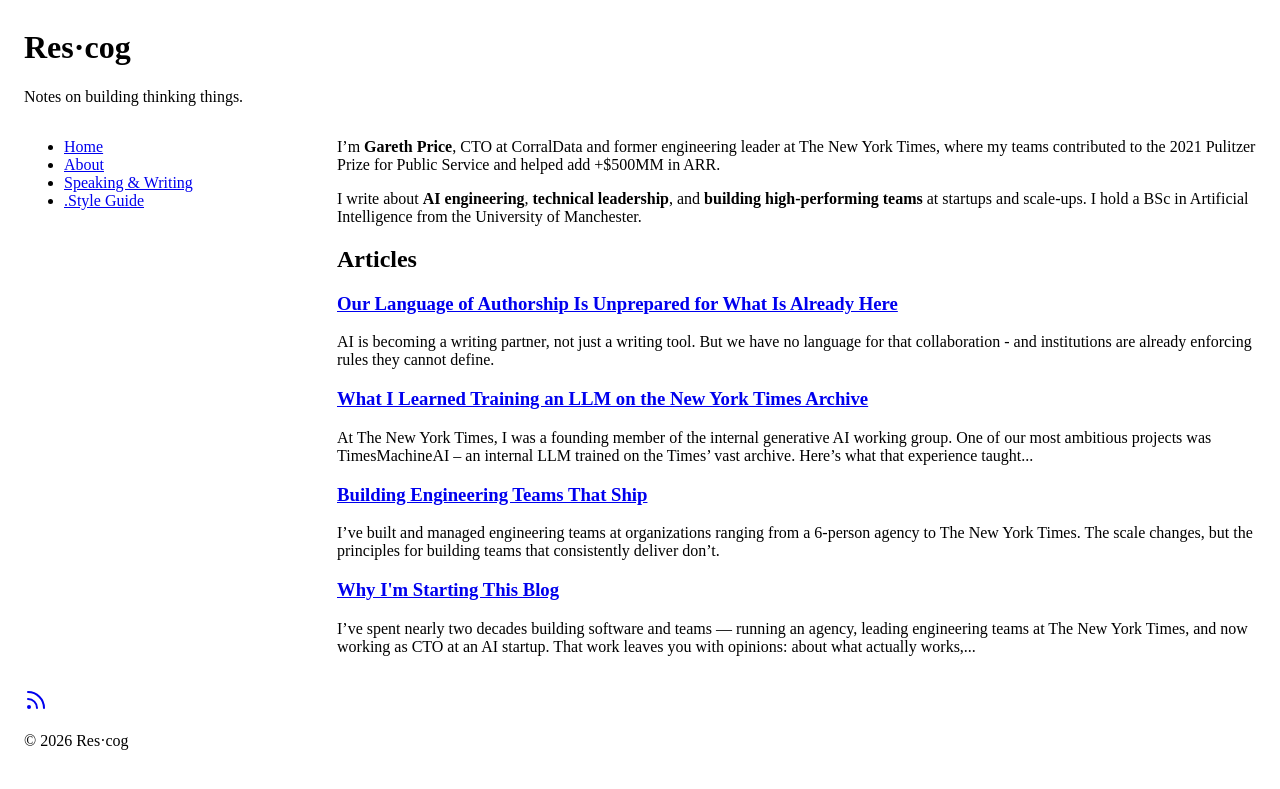
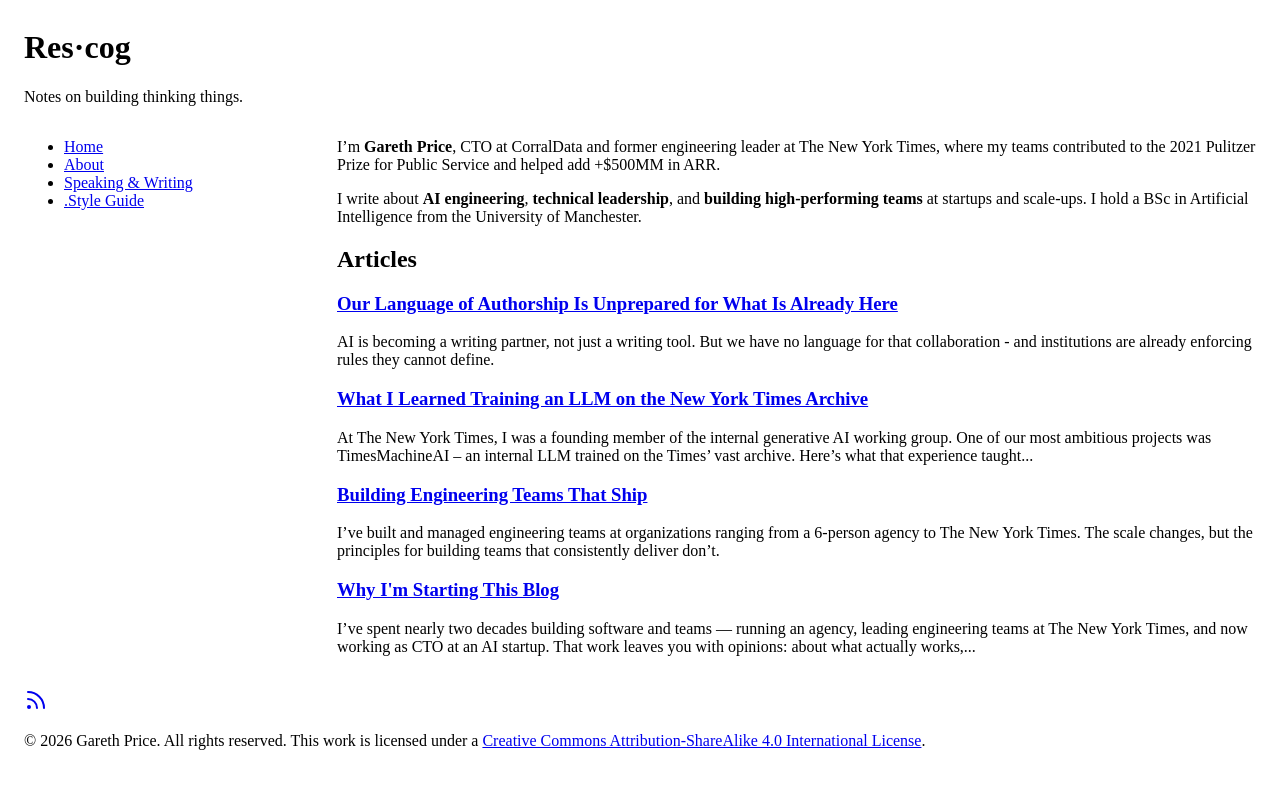
Before and after one commit to garethsprice/blog, a Jekyll site: the page built from index.md, in a window 1280 px wide. Shown: the top 789 px of the page. Built offline with Jekyll 4.4.1, drawn with Linux system fonts in a browser that asks for light colours.

Commit message:
Update footer to include author's name and Creative Commons license information for better attribution and clarity.

```diff
--- a/_includes/footer.html
+++ b/_includes/footer.html
@@ -4,6 +4,6 @@
     <a href="{{ site.author.github }}" title="GitHub" aria-label="GitHub"><i data-lucide="github"></i></a>
     <a href="{{ site.baseurl }}/feed.xml" title="Atom Feed" aria-label="Atom Feed"><i data-lucide="rss"></i></a>
   </p>
-  <p>&copy; {{ site.time | date: '%Y' }} {{ site.title | escape }}</p>
+  <p>&copy; {{ site.time | date: '%Y' }} {{ site.author.name | escape }}. All rights reserved. This work is licensed under a <a href="https://creativecommons.org/licenses/by-sa/4.0/">Creative Commons Attribution-ShareAlike 4.0 International License</a>.</p>
 </footer>
 <script>lucide.createIcons();</script>
```
